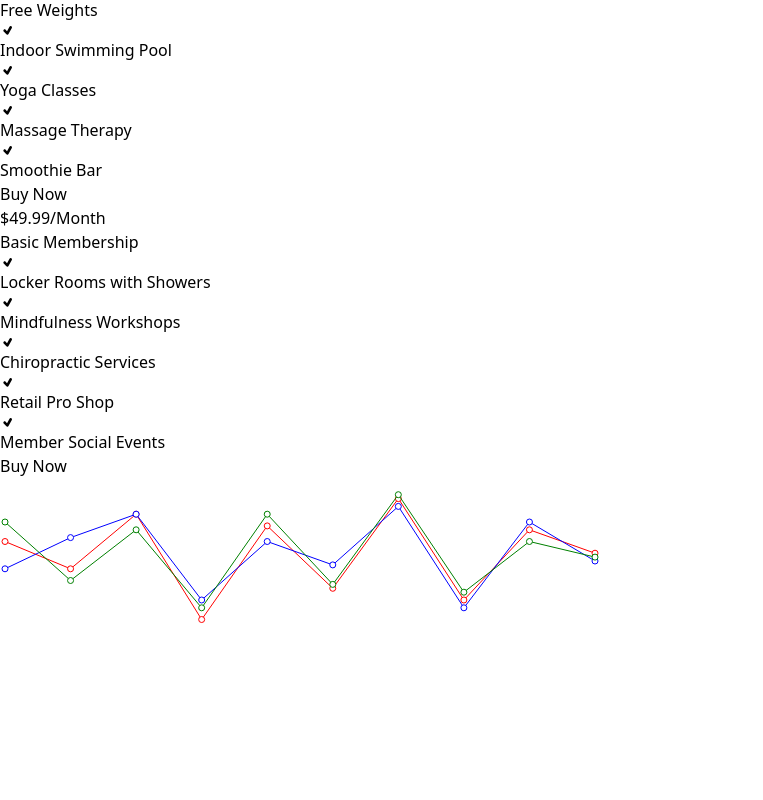
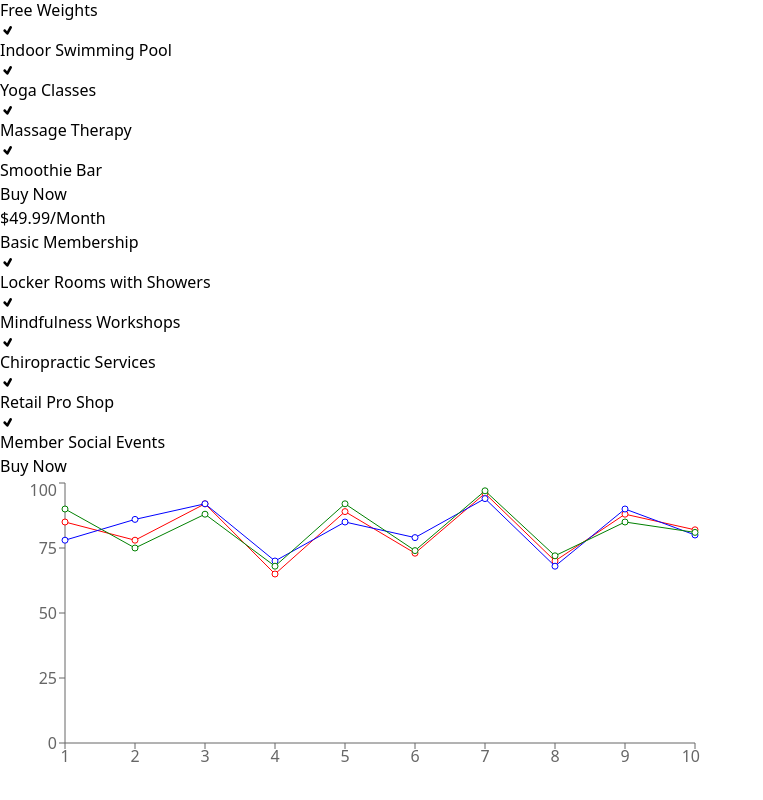
Before and after one commit to mehedi-h/react-module-44, a React (Vite) app: page / in a window 1280 px wide. Shown: the part 498-1298 px from the top of the page, without its empty margins (0-763 px from the left). After the commit the page ends 1276 px from the top, so only its background shows below. Built offline with nearby package versions, Linux system fonts and the light colour scheme.

Commit message:
customized chart

```diff
--- a/src/components/LineChart/LineChart.jsx
+++ b/src/components/LineChart/LineChart.jsx
@@ -1,4 +1,4 @@
-import { LineChart as Lchart, Line } from 'recharts';
+import { LineChart as Lchart, Line, XAxis, YAxis } from 'recharts';
 
 const LineChart = () => {
 
@@ -76,8 +76,10 @@ const LineChart = () => {
         ]
 
     return (
-        <div>
-            <Lchart width={600} height={400} data={mathMarksNum}>
+        <div className='flex flex-col items-center py-10'>
+            <Lchart width={700} height={300} data={mathMarksNum}>
+                <XAxis dataKey='id'></XAxis>
+                <YAxis></YAxis>
                 <Line dataKey='mathMarks' stroke='red'></Line>
                 <Line dataKey='physicsMarks' stroke='blue'></Line>
                 <Line dataKey='chemistryMarks' stroke='green'></Line>
```
